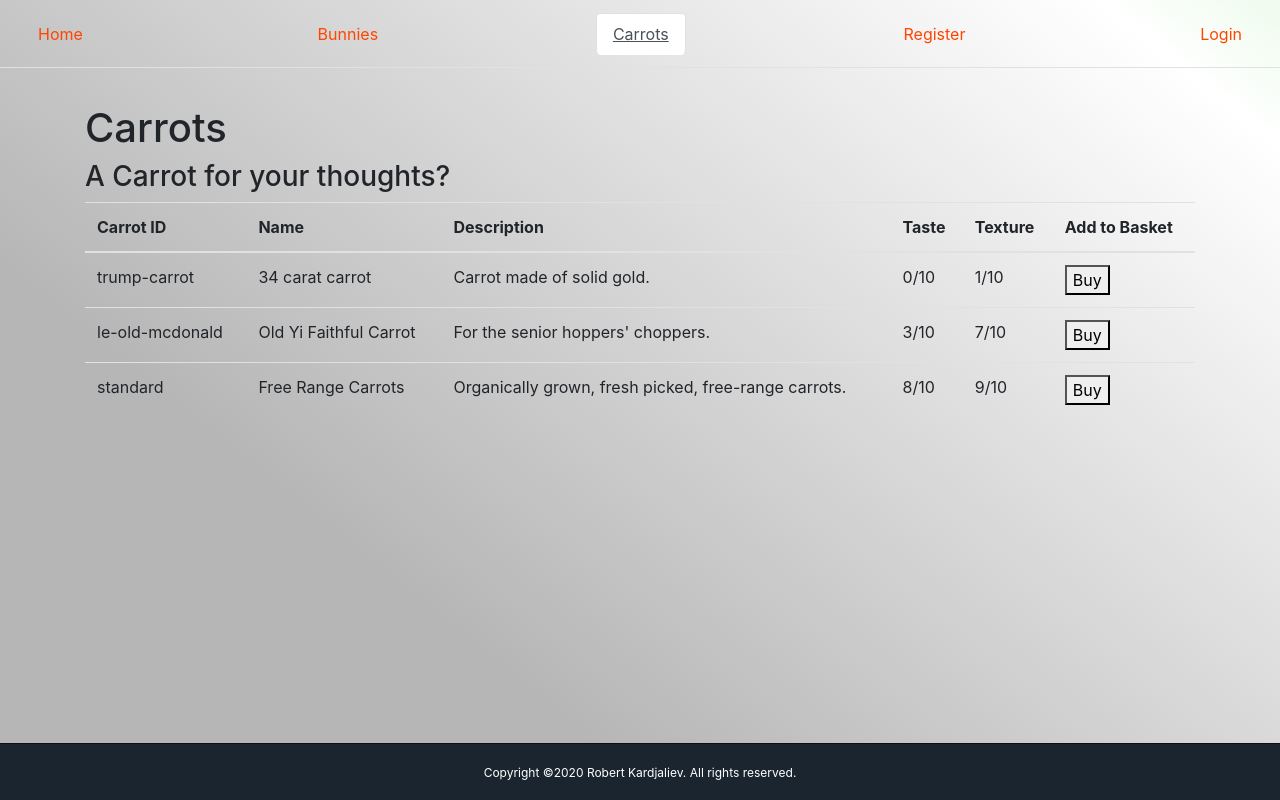
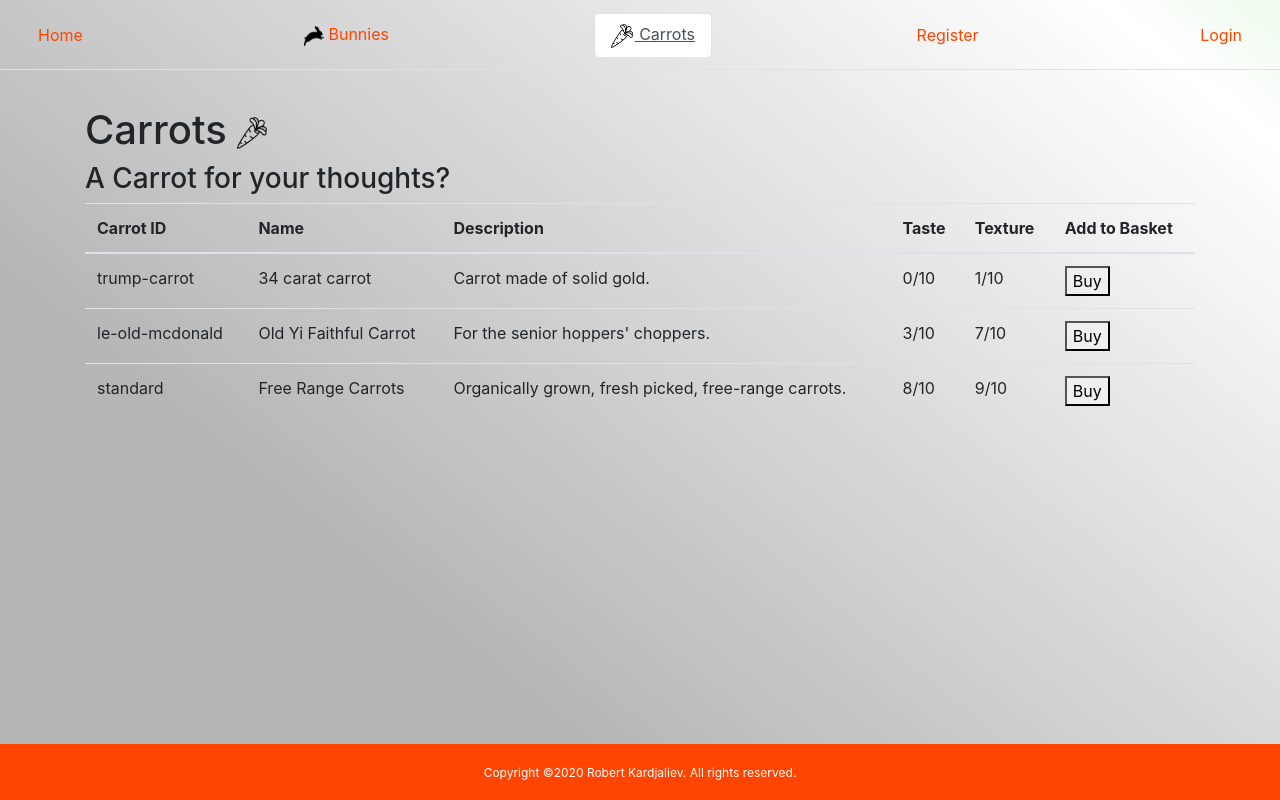
Before and after one commit to robk-dev/bunnies, a Flask app: page /carrots in a window 1280 px wide. Run offline with Flask 2, Linux system fonts and the light colour scheme; some libraries are stand-ins or nearby versions.

Commit message:
added favicon & carrot icon

```diff
--- a/app/static/css/main.css
+++ b/app/static/css/main.css
@@ -53,6 +53,10 @@ a {
     border-radius: 5px;
 }
 
+.nav-item>* {
+    display: inline-block;
+}
+
 .nav-link:hover {
     color: #fff;
     background-color: red;
@@ -105,9 +109,8 @@ input[type=password]:focus {
 }
 
 .bottom-container {
-    background: #1a252f;
+    background: orangered;
     padding: 5px;
-    border-top: 1px solid #0f0f0f;
     position: absolute;
     bottom: 0;
 }
@@ -124,6 +127,7 @@ footer {
     font-size: 12px;
     height: 36px;
     color: white;
+    background-color: orangered;
     padding: 5px;
     margin-top: 10px;
 }
--- a/app/templates/bunnies.html
+++ b/app/templates/bunnies.html
@@ -1,7 +1,7 @@
 {% extends "layout.html" %}
 
 {% block content %}
-<h1>Bunnies</h1>
+<h1>Bunnies <img src="static/images/favicon-32x32.png" width="32" height="32"></h1>
 
 <h3>Hottest Bunnies Winter 2020</h3>
 
--- a/app/templates/carrots.html
+++ b/app/templates/carrots.html
@@ -1,7 +1,7 @@
 {% extends "layout.html" %}
 
 {% block content %}
-<h1>Carrots</h1>
+<h1>Carrots   <img src="static/images/carrot-180x180.png" style="padding-right: 2px" width="32" height="32" ></h1>
 
 <h3>A Carrot for your thoughts?</h3>
 
--- a/app/templates/includes/nav.html
+++ b/app/templates/includes/nav.html
@@ -2,8 +2,13 @@
     <nav>
         <ul class="nav navbar nav-tabs">
             <li class="nav-item"><a href="{{ url_for('index') }}" class="nav-link {% if index %}active{% endif %}">Home</a></li>
-            <li class="nav-item"><a href="{{ url_for('bunnies') }}" class="nav-link {% if bunnies %}active{% endif %}">Bunnies</a></li>
-            <li class="nav-item"><a href="{{ url_for('carrots') }}" class="nav-link {% if carrots %}active{% endif %}">Carrots</a></li>
+            <li class="nav-item"><a  href="{{ url_for('bunnies') }}"
+                class="nav-link {% if bunnies %}active{% endif %}">
+                <img src="static/images/favicon-32x32.png" width="24" height="24" style="padding-right: 4px">Bunnies</a></li>
+            <li class="nav-item"><a href="{{ url_for('carrots') }}"
+                class="nav-link {% if carrots %}active{% endif %}">
+                <img src="static/images/carrot-180x180.png" style="padding-right: 2px" width="24" height="24" >
+                Carrots</a></li>
             <li class="nav-item"><a href="{{ url_for('register') }}" class="nav-link {% if register %}active{% endif %}">Register</a></li>
             <li class="nav-item"><a href="{{ url_for('login') }}" class="nav-link {% if login %}active{% endif %}">Login</a></li>
         </ul>
--- a/app/templates/layout.html
+++ b/app/templates/layout.html
@@ -6,6 +6,19 @@
     <link rel="stylesheet" href="https://maxcdn.bootstrapcdn.com/bootstrap/4.0.0/css/bootstrap.min.css"
         integrity="sha384-Gn5384xqQ1aoWXA+058RXPxPg6fy4IWvTNh0E263XmFcJlSAwiGgFAW/dAiS6JXm" crossorigin="anonymous">
     <link rel="stylesheet" href="static/css/main.css" />
+
+    <link rel="apple-touch-icon" sizes="180x180" href="static/images/apple-touch-icon.png">
+    <link rel="icon" type="image/png" sizes="32x32" href="static/images/favicon-32x32.png">
+    <link rel="icon" type="image/png" sizes="16x16" href="static/images/favicon-16x16.png">
+    <link rel="manifest" href="static/site.webmanifest">
+    <link rel="mask-icon" href="static/images/safari-pinned-tab.svg" color="#5bbad5">
+
+    <meta content="Created by Robert Kardjaliev." name="author" />
+    <meta content="I code and stuff" property="og:description" />
+    <meta content="static/images/bunny.jpg" property="og:image" />
+
+    <meta name="msapplication-TileColor" content="#da532c">
+    <meta name="theme-color" content="#ffffff">
 </head>
 
 <body>
```
Also changed, not shown: app/static/browserconfig.xml (added, +9 -0 lines), app/templates/bunny.html (+5 -2 lines), app/static/images/android-chrome-192x192.png (added), app/static/images/android-chrome-512x512.png (added), app/static/images/apple-touch-icon.png (added), app/static/images/carrot-180x180.png (added), app/static/images/carrot.jpg (deleted), app/static/images/favicon-16x16.png (added), app/static/images/favicon-32x32.png (added), app/static/images/favicon.ico (added), app/static/images/mstile-150x150.png (added), app/static/safari-pinned-tab.svg (added), app/static/site.webmanifest (added), img.jpg.
